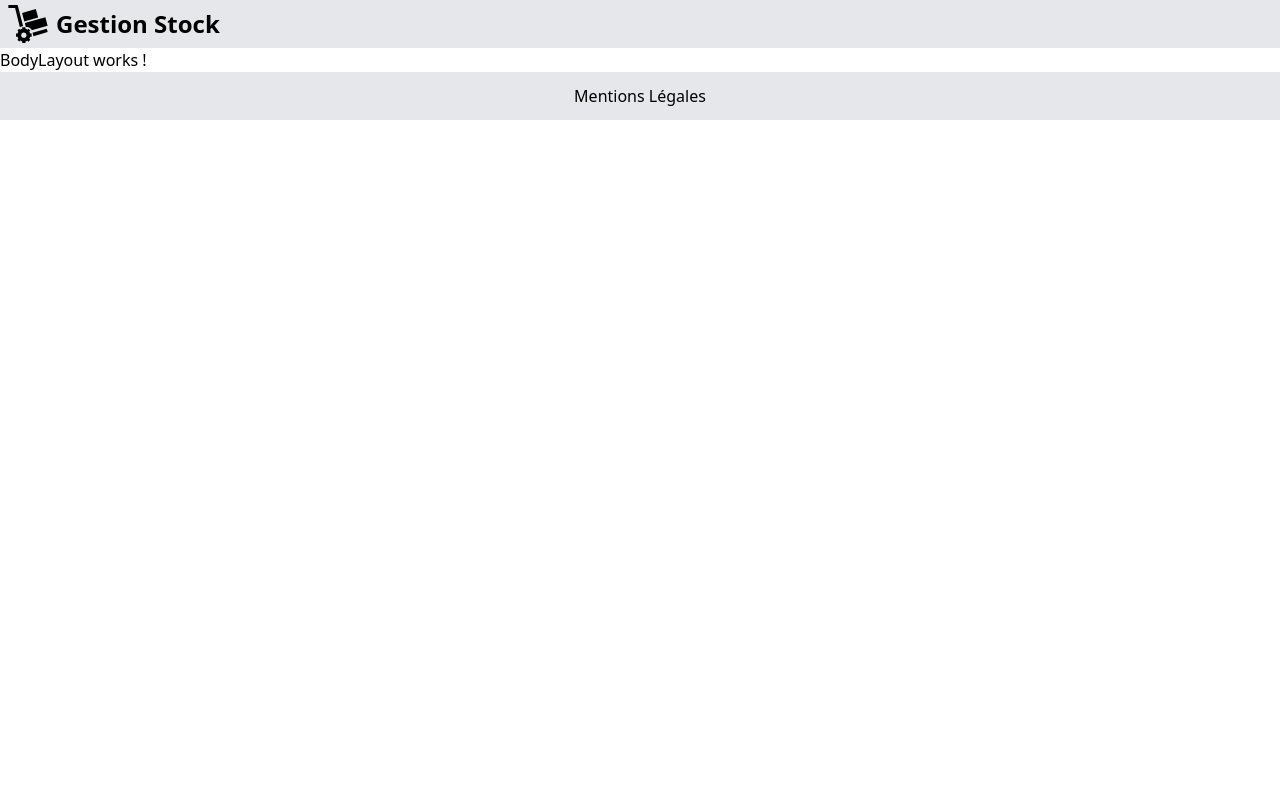
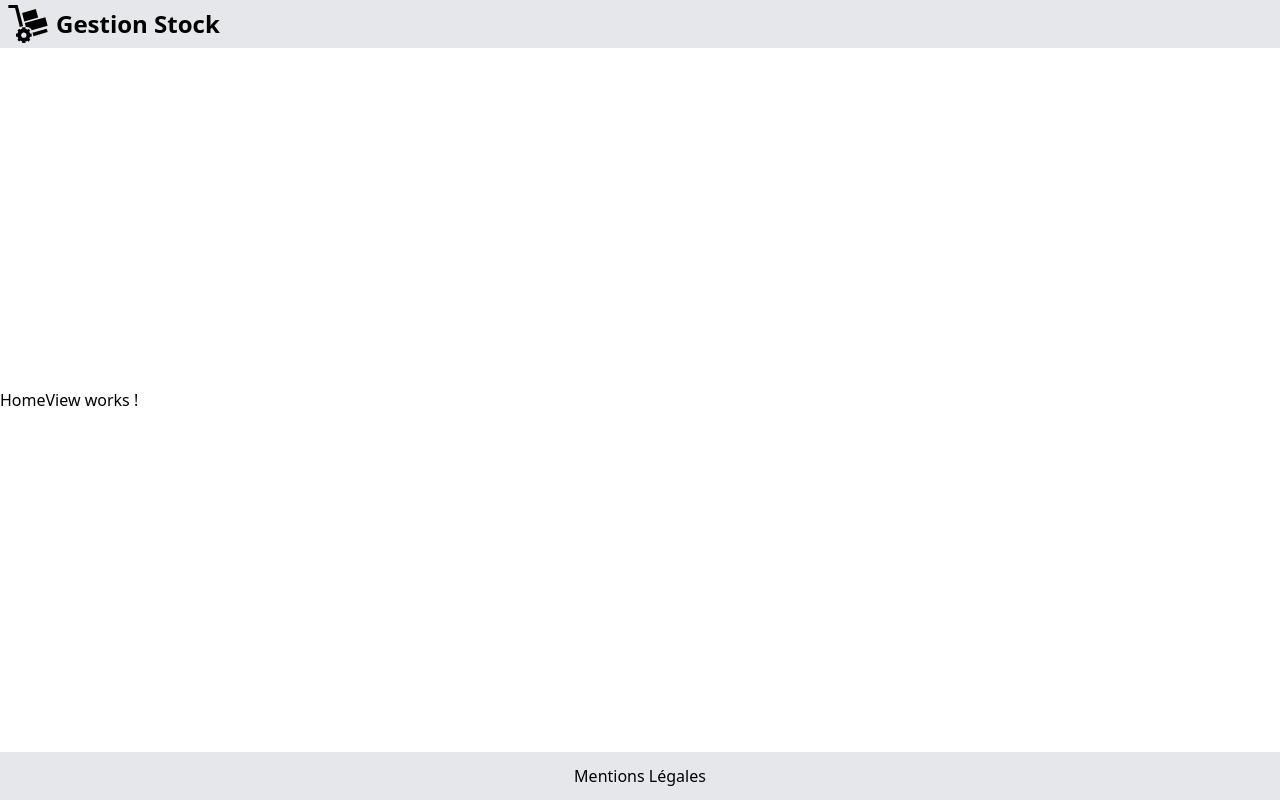
Before and after one commit to jlg-formation/tjscv1-mars-2024, a React (Vite) app in the folder front/: page / in a window 1280 px wide. Built offline with nearby package versions, Linux system fonts and the light colour scheme.

Commit message:
dev: added router

```diff
--- a/front/index.html
+++ b/front/index.html
@@ -7,7 +7,7 @@
     <title>Gestion Stock</title>
   </head>
   <body>
-    <div id="root"></div>
+    <div id="root" class="h-screen flex flex-col justify-between"></div>
     <script type="module" src="/src/main.tsx"></script>
   </body>
 </html>
--- a/front/package.json
+++ b/front/package.json
@@ -12,7 +12,8 @@
   },
   "dependencies": {
     "react": "^18.2.0",
-    "react-dom": "^18.2.0"
+    "react-dom": "^18.2.0",
+    "react-router-dom": "^6.22.3"
   },
   "devDependencies": {
     "@types/react": "^18.2.66",
--- a/front/src/layout/BodyLayout.tsx
+++ b/front/src/layout/BodyLayout.tsx
@@ -1,5 +1,7 @@
+import { Outlet } from 'react-router-dom';
+
 function BodyLayout() {
-  return <p>BodyLayout works !</p>;
+  return <Outlet />;
 }
 
 export default BodyLayout;
--- a/front/src/layout/FooterLayout.tsx
+++ b/front/src/layout/FooterLayout.tsx
@@ -1,9 +1,11 @@
+import { Link } from 'react-router-dom';
+
 function FooterLayout() {
   return (
     <footer className="bg-gray-200 flex items-center justify-center h-12">
-      <a href="#" className="hover:underline">
+      <Link to="/legal" className="hover:underline">
         Mentions Légales
-      </a>
+      </Link>
     </footer>
   );
 }
--- a/front/src/layout/HeaderLayout.tsx
+++ b/front/src/layout/HeaderLayout.tsx
@@ -1,10 +1,12 @@
+import { Link } from 'react-router-dom';
+
 function HeaderLayout() {
   return (
     <header className="bg-gray-200 flex items-center h-12 px-2">
-      <a href="#" className="flex items-center gap-2 hover:underline">
+      <Link to="/" className="flex items-center gap-2 hover:underline">
         <img src="/logo.svg" alt="Logo" className="h-10" />
         <span className="font-bold text-2xl">Gestion Stock</span>
-      </a>
+      </Link>
     </header>
   );
 }
--- a/front/src/main.tsx
+++ b/front/src/main.tsx
@@ -1,10 +1,11 @@
 import React from 'react';
 import ReactDOM from 'react-dom/client';
-import App from './App.tsx';
+import { RouterProvider } from 'react-router-dom';
 import './index.css';
+import { router } from './router';
 
 ReactDOM.createRoot(document.getElementById('root')!).render(
   <React.StrictMode>
-    <App />
+    <RouterProvider router={router} />
   </React.StrictMode>,
 );
--- /dev/null
+++ b/front/src/router.tsx
@@ -0,0 +1,21 @@
+import { createBrowserRouter } from 'react-router-dom';
+import HomeView from './views/HomeView';
+import LegalView from './views/LegalView';
+import App from './App';
+
+export const router = createBrowserRouter([
+  {
+    path: '/',
+    element: <App />,
+    children: [
+      {
+        path: '',
+        element: <HomeView />,
+      },
+      {
+        path: 'legal',
+        element: <LegalView />,
+      },
+    ],
+  },
+]);
--- /dev/null
+++ b/front/src/views/HomeView.tsx
@@ -0,0 +1,5 @@
+function HomeView() {
+  return <p>HomeView works !</p>;
+}
+
+export default HomeView;
--- /dev/null
+++ b/front/src/views/LegalView.tsx
@@ -0,0 +1,5 @@
+function LegalView() {
+  return <p>LegalView works !</p>;
+}
+
+export default LegalView;
```
Also changed, not shown: 1 other file (tests, documents, lock files or other folders).
